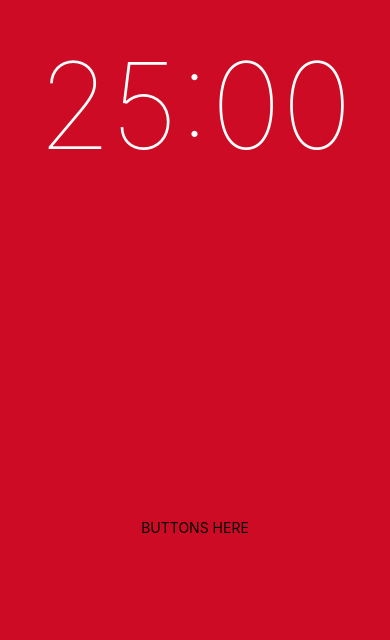
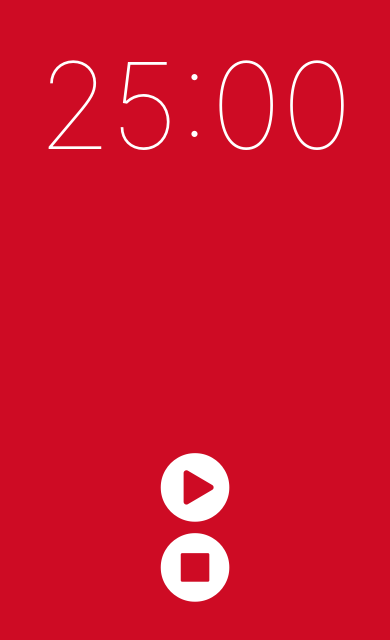
Before and after one commit to audwlsd/ReactProject01, a React Native app: screen / in a window 390 px wide. Shown: the part 176-816 px from the top of the page. Built offline with nearby package versions, Linux system fonts and the light colour scheme.

Commit message:
버튼 컴포넌트 완성

```diff
--- /dev/null
+++ b/component/button/index.js
@@ -0,0 +1,19 @@
+import React from 'react'
+import PropTypes from 'prop-types'
+import { View, TouchableOpacity } from 'react-native'
+import { FontAwesome } from '@expo/vector-icons'
+
+function Button({iconName, onPress}) {
+    return (
+        <TouchableOpacity onPressOut = {onPress}>
+            <FontAwesome name={iconName}  size={80} color="white" />
+        </TouchableOpacity>
+    )
+}
+
+Button.propTypes ={
+    iconName : PropTypes.string.isRequired,
+    onPress : PropTypes.func.isRequired
+}
+
+export default Button
--- a/component/timer/index.js
+++ b/component/timer/index.js
@@ -1,5 +1,6 @@
 import React,{ Component } from 'react'
 import { View, Text, StyleSheet, StatusBar } from 'react-native'
+import Button from '../button'
 
 class Timer extends Component {
     render() {
@@ -10,7 +11,8 @@ class Timer extends Component {
                     <Text style={styles.time}>25:00</Text>
                 </View>
                 <View style={styles.lower}>
-                    <Text>BUTTONS HERE</Text>
+                    <Button iconName="play-circle" onPress={()=> alert('it works')}/>
+                    <Button iconName="stop-circle" onPress={()=> alert('it works')}/>
                 </View>
             </View>
         )
--- a/package.json
+++ b/package.json
@@ -7,7 +7,9 @@
     "eject": "expo eject"
   },
   "dependencies": {
+    "@expo/vector-icons": "^8.1.0",
     "expo": "^31.0.2",
+    "prop-types": "^15.6.2",
     "react": "16.5.0",
     "react-native": "https://github.com/expo/react-native/archive/sdk-31.0.0.tar.gz"
   },
```
